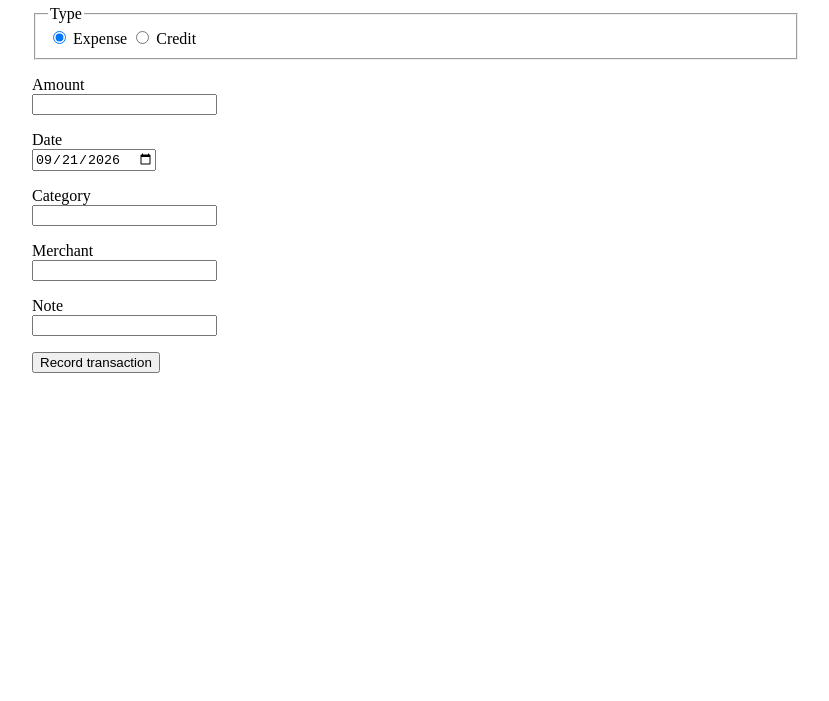
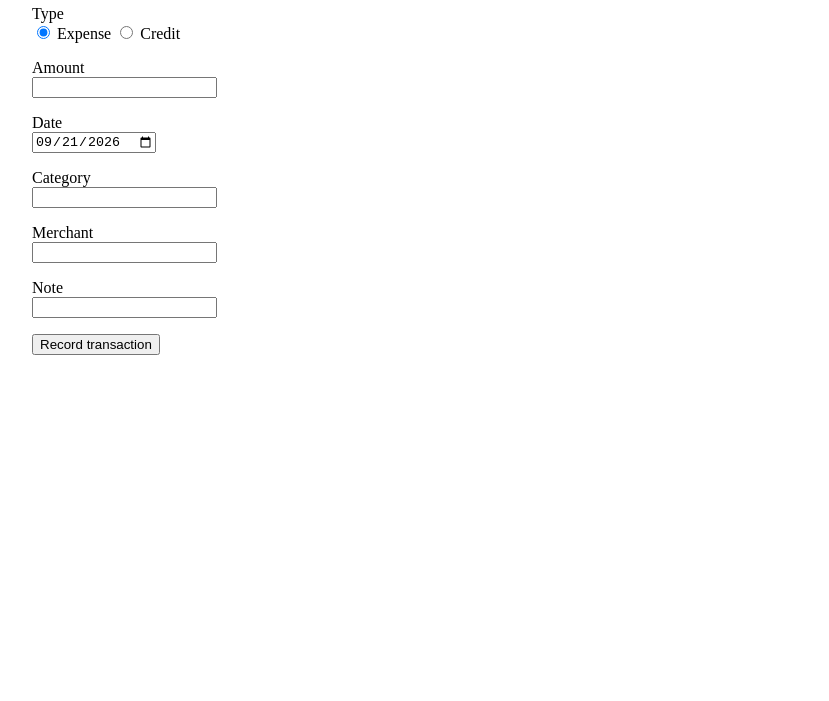
Before and after one commit to rencewang/expense-log, a website with bundled scripts: page add/index.html in a window 1280 px wide. Shown: the part 99-800 px from the top of the page, without its empty margins (224-1053 px from the left). Built offline with nearby package versions, Linux system fonts and the light colour scheme.

Commit message:
Remove transaction type fieldset

```diff
--- a/add/index.html
+++ b/add/index.html
@@ -22,11 +22,11 @@
       <section aria-labelledby="page-heading">
         <h2 id="page-heading">Add transaction</h2>
         <form id="expense-form">
-          <fieldset>
-            <legend>Type</legend>
+          <p role="group" aria-label="Type">
+            Type<br>
             <label><input name="type" type="radio" value="expense" checked> Expense</label>
             <label><input name="type" type="radio" value="credit"> Credit</label>
-          </fieldset>
+          </p>
           <p>
             <label for="amount">Amount</label><br>
             <input id="amount" name="amount" type="number" min="0.01" step="0.01" inputmode="decimal" required>
--- a/sw.js
+++ b/sw.js
@@ -1,4 +1,4 @@
-const CACHE = "expense-log-v5";
+const CACHE = "expense-log-v6";
 const STATIC_FILES = [
   "/",
   "/index.html",
```
